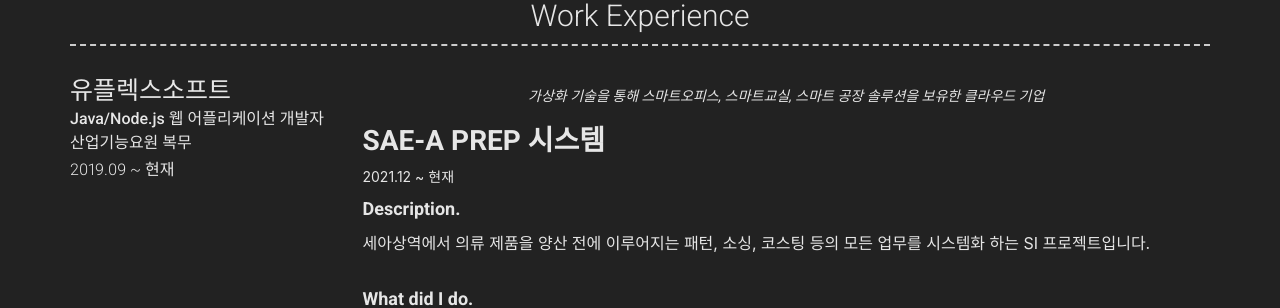
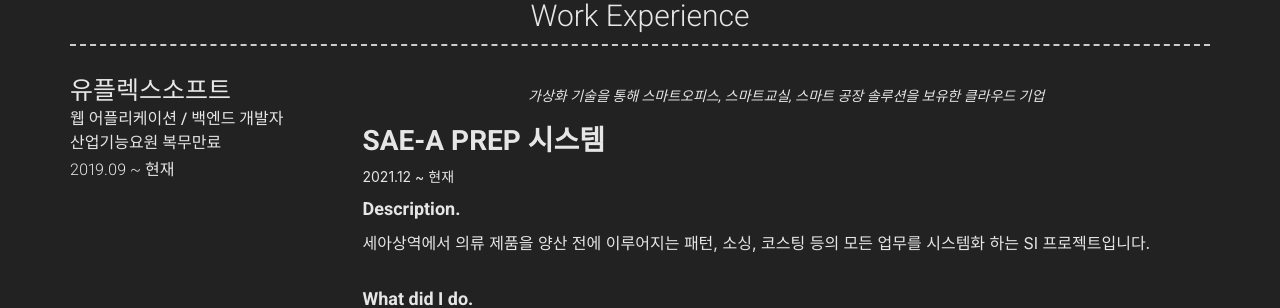
Before and after one commit to wlroh/wlroh.github.io, a Jekyll site: the page built from resume.md, in a window 1280 px wide and 900 px high, scrolled down 407 px. Shown: the part 151-459 px from the top of the window. Built offline with Jekyll 4.4.1, drawn with Linux system fonts in a browser that asks for light colours; nearby versions of some CDN libraries.

Commit message:
docs: 업무 경험 내용 수정

```diff
--- a/_data/resume/work-experience.yml
+++ b/_data/resume/work-experience.yml
@@ -5,8 +5,8 @@
       left_area_vertical_align: top
       title: 유플렉스소프트
       sub_title: |
-        Java/Node.js 웹 어플리케이션 개발자<br/>
-        산업기능요원 복무
+        웹 어플리케이션 / 백엔드 개발자<br/>
+        산업기능요원 복무만료
       caption: 2019.09 ~ 현재
       quote: >
         가상화 기술을 통해 스마트오피스, 스마트교실, 스마트 공장 솔루션을 보유한 클라우드 기업
```
